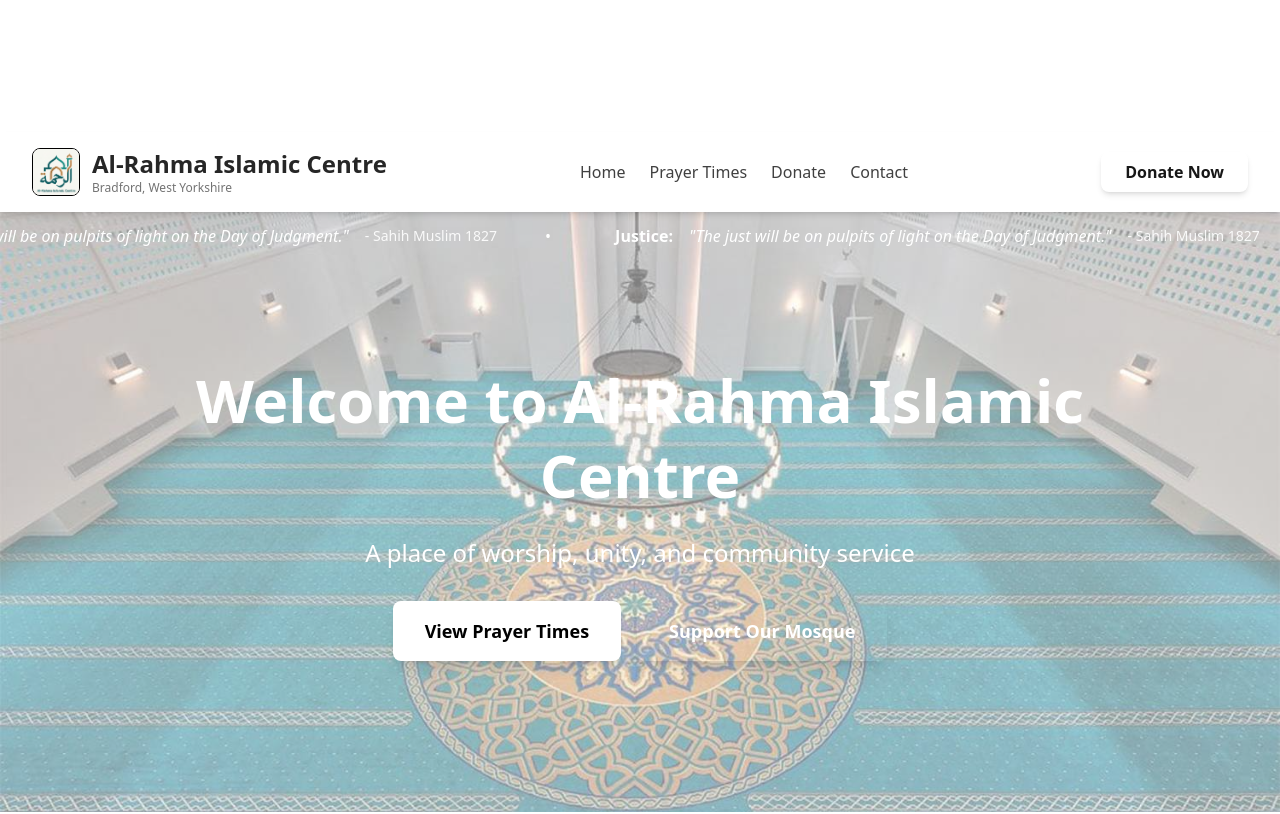
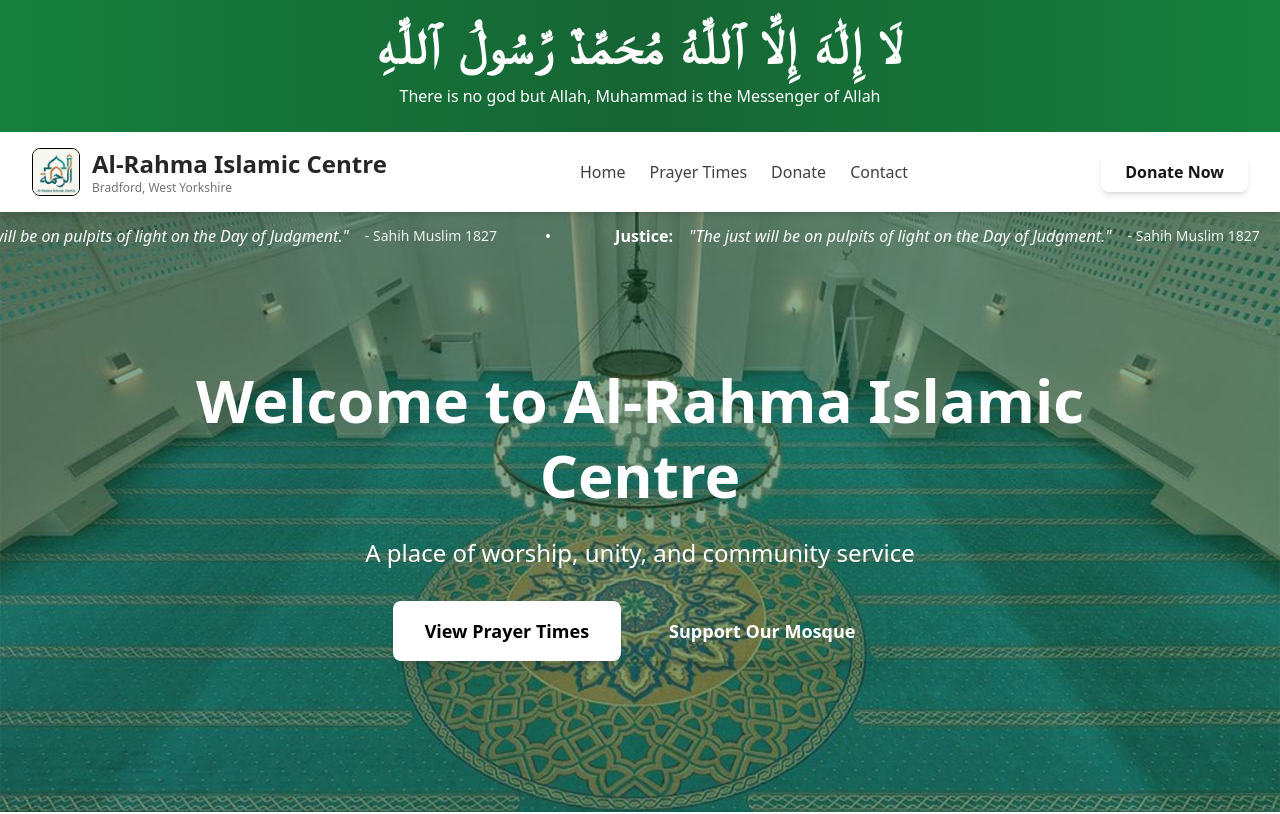
Before and after one commit to Arhammanj/mosque-Wibsey-Musalla-Uk, a React (Vite) app: page / in a window 1280 px wide. Shown: the top 814 px of the page. Built offline with nearby package versions, Linux system fonts and the light colour scheme; no server answers; the database is empty.

Commit message:
Force explicit green theme on frontend banner hero and footer

```diff
--- a/src/App.jsx
+++ b/src/App.jsx
@@ -393,10 +393,16 @@ function App() {
   const nextPrayer = getNextPrayer()
 
   return (
-    <div className={`min-h-screen flex flex-col ${darkMode ? 'bg-primary-100' : 'bg-neutral-50'}`}>
+    <div
+      className={`min-h-screen flex flex-col ${darkMode ? '' : 'bg-neutral-50'}`}
+      style={darkMode ? { backgroundColor: '#dcfce7' } : undefined}
+    >
 
       {/* Shahada Banner */}
-      <div className="bg-linear-to-r from-primary-600 via-primary-700 to-primary-600 text-white py-6 shadow-lg">
+      <div
+        className="text-white py-6 shadow-lg"
+        style={{ background: 'linear-gradient(90deg, #15803d 0%, #166534 50%, #15803d 100%)' }}
+      >
         <div className="container mx-auto px-4">
           <div className="text-center">
             <p className="text-3xl md:text-4xl lg:text-5xl font-semibold" style={{ fontFamily: 'Traditional Arabic, Arial', letterSpacing: '0.05em' }}>
@@ -459,9 +465,12 @@ function App() {
       <main className="grow">
 
         {/* Hero Section with Background Image */}
-        <section className="relative h-150 bg-linear-to-r from-primary-900 to-primary-700 overflow-hidden">
+        <section
+          className="relative h-150 overflow-hidden"
+          style={{ background: 'linear-gradient(90deg, #14532d 0%, #166534 100%)' }}
+        >
           {/* Background Image Overlay */}
-          <div className="absolute inset-0 bg-primary-700 opacity-40"></div>
+          <div className="absolute inset-0 opacity-40" style={{ backgroundColor: '#14532d' }}></div>
           <div
             className="absolute inset-0 bg-cover bg-center"
             style={{
@@ -932,7 +941,7 @@ function App() {
       </main>
 
       {/* Footer */}
-      <footer className="bg-primary-700 text-white relative overflow-hidden">
+      <footer className="text-white relative overflow-hidden" style={{ backgroundColor: '#166534' }}>
         {/* Background Image */}
         <div
           className="absolute inset-0 bg-cover bg-center opacity-10"
```
